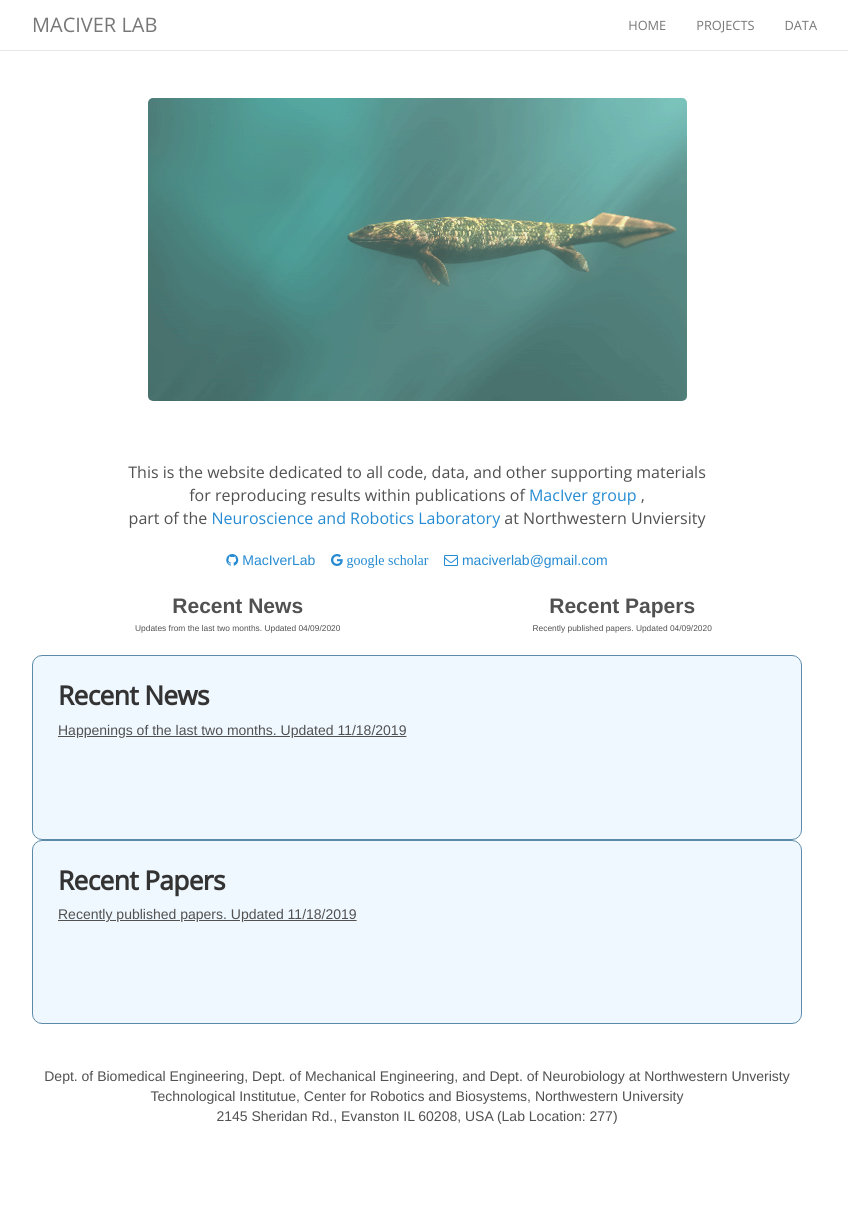
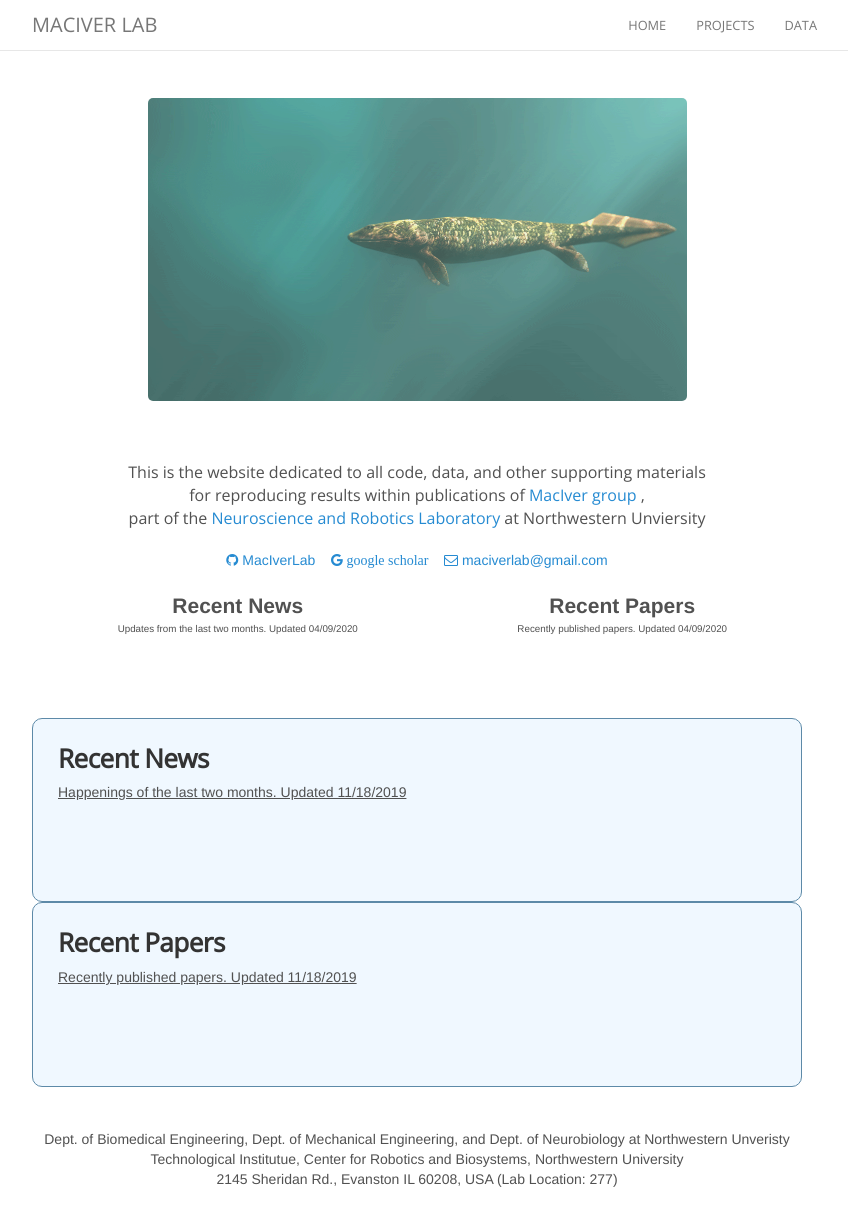
Before and after one commit to maciverlab/maciverlab.github.io, a Jekyll site: the page built from index.html, in a window 1280 px wide and 1231 px high. Shown: the top 1226 px of the window, without its empty margins (223-1071 px from the left). Built offline with Jekyll 4.4.1, drawn with Linux system fonts in a browser that asks for light colours; nearby versions of some CDN libraries; comment, search, counter and statistics services are not loaded.

Commit message:
Update index.html

```diff
--- a/index.html
+++ b/index.html
@@ -23,10 +23,43 @@
         </tr>
 
         <tr>
-            <td style="text-align:center; font-size:60%;">
+            <td style="text-align:center; font-size:70%;">
                 Updates from the last two months. Updated 04/09/2020</td>
-            <td style="text-align:center; font-size:60%;">
+            <td style="text-align:center; font-size:70%;">
                 Recently published papers. Updated 04/09/2020</td>
+        </tr>
+
+        <tr>
+            <td><div class="news">
+                  {% capture now %}{{'now' | date: '%s' | minus: 5184000 %}}{% endcapture %}
+                  <ul style="list-style-position:outside;padding:20px" >
+                    {% for new in site.data.news %}
+                      {% capture date %}{{new.date | date: '%s' | plus: 0 %}}{% endcapture %}
+                      {% if date > now %}
+                        <li>
+                          <span>
+                            {{ new.details }}
+                          </span>
+                        </li>
+                      {% endif %}
+                    {% endfor %}
+                  </ul>
+                </div></td>
+            <td><div class="papers">
+                  {% capture now %}{{'now' | date: '%s' | minus: 5184000 %}}{% endcapture %}
+                  <ul style="list-style-position:outside;padding:20px" >
+                    {% for new in site.data.papers %}
+                      {% capture date %}{{new.date | date: '%s' | plus: 0 %}}{% endcapture %}
+                      {% if date > now %}
+                        <li>
+                          <span>
+                            {{ new.details }}
+                          </span>
+                        </li>
+                      {% endif %}
+                    {% endfor %}
+                  </ul>
+                </div></td>
         </tr>
     </table>
 
```
